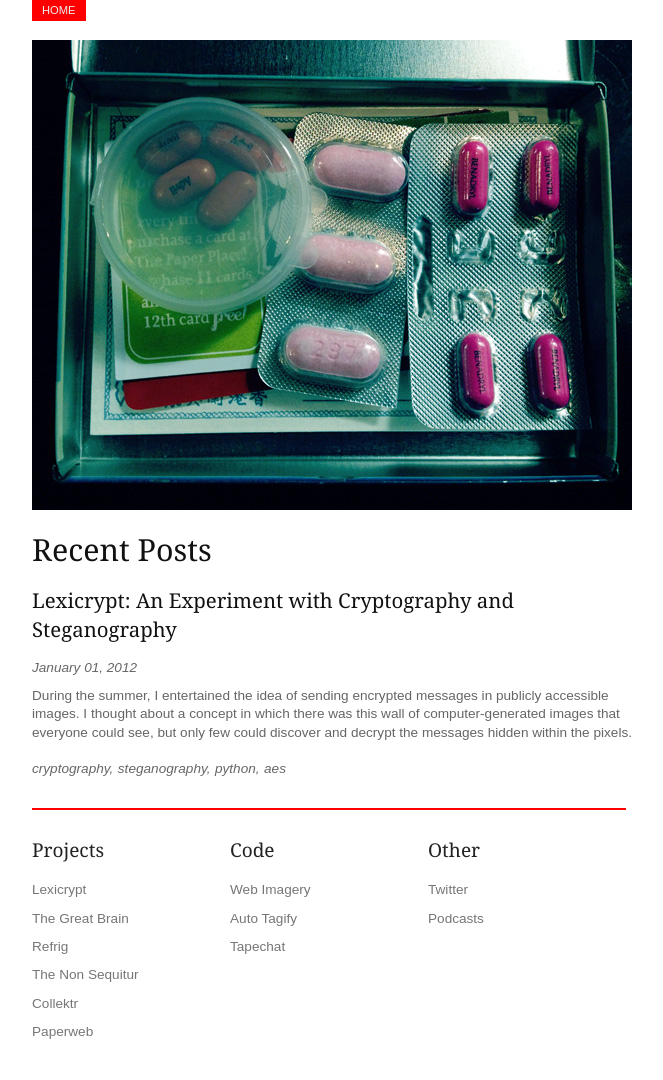
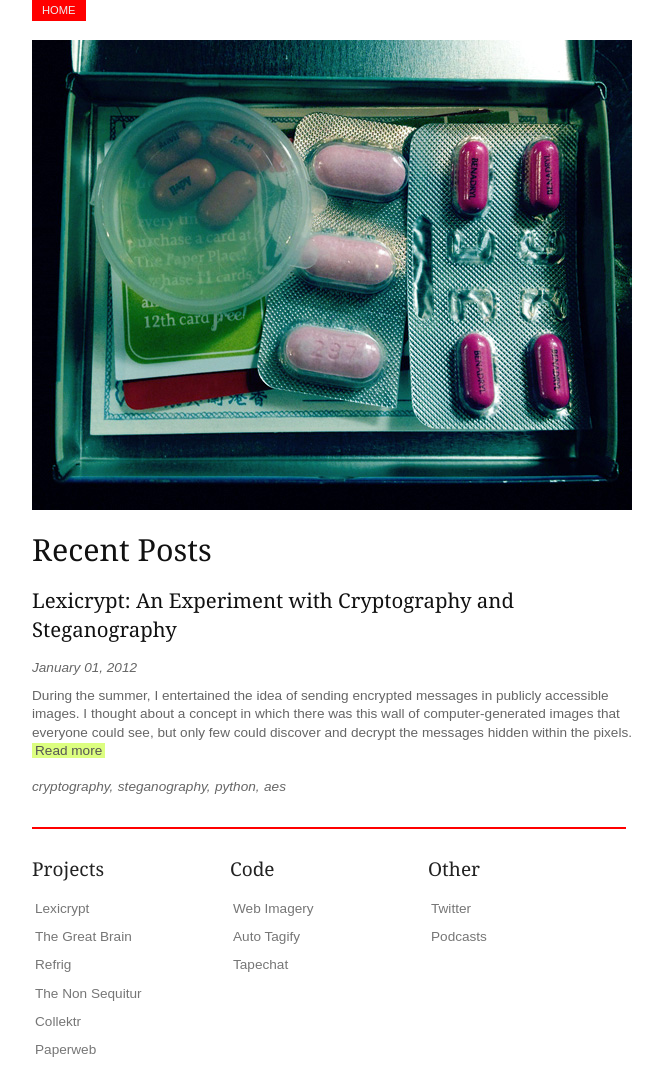
Before and after one commit to secretrobotron/ednapiranha.github.com, a Jekyll site: the page built from index.html, in a window 1280 px wide. Shown: the whole page, without its empty margins (308-971 px from the left). Built offline with Jekyll 4.4.1, drawn with Linux system fonts in a browser that asks for light colours; the list of posts is cut into pages by our own code.

Commit message:
added read more

```diff
--- a/_includes/post_preview.html
+++ b/_includes/post_preview.html
@@ -10,7 +10,7 @@
   </div>
   <div class="post-content">
     <p class="date">{{ post.date | date:'%B %d, %Y' }}</p>
-    <p>{{ content }}</p>
+    <p>{{ content }} <a href="{{ site.baseurl }}{{ post.url }}" class="more">Read more</a></p>
     <div class="categories">
       {% for category in post.categories %}
         <span>{{ category }}</span>
--- a/main.css
+++ b/main.css
@@ -114,6 +114,7 @@ h1, h2, h3, h4 {
     background-color: #dcfe80;
     color: #555;
     font-size: 1em;
+    padding: 0px 3px 0px 3px;
 }
 
 p {
@@ -174,11 +175,9 @@ a {
 
 .footer li a {
     color: #767676;
+    font-size: 1em;
     font-weight: normal;
-}
-
-.footer li a {
-    font-size: 1em;
+    padding: 0px 3px 0px 3px;
 }
 
 .footer li a:hover {
```
